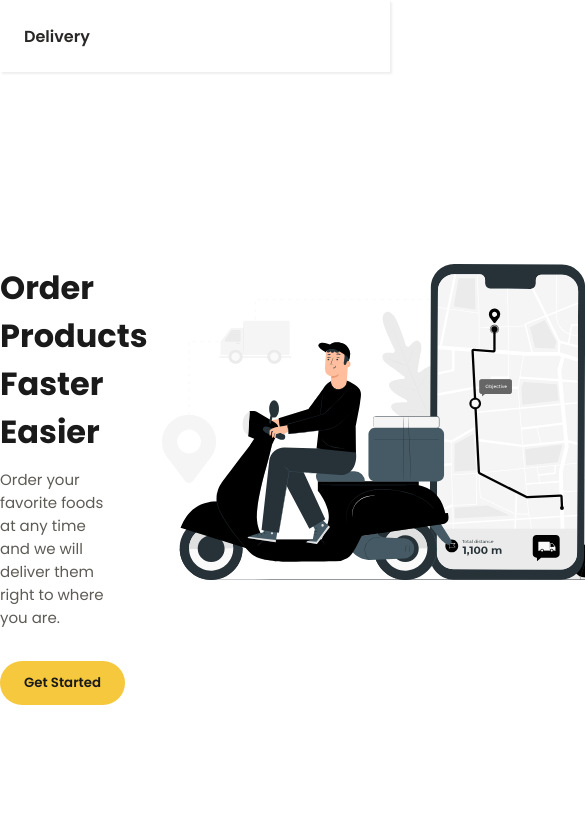
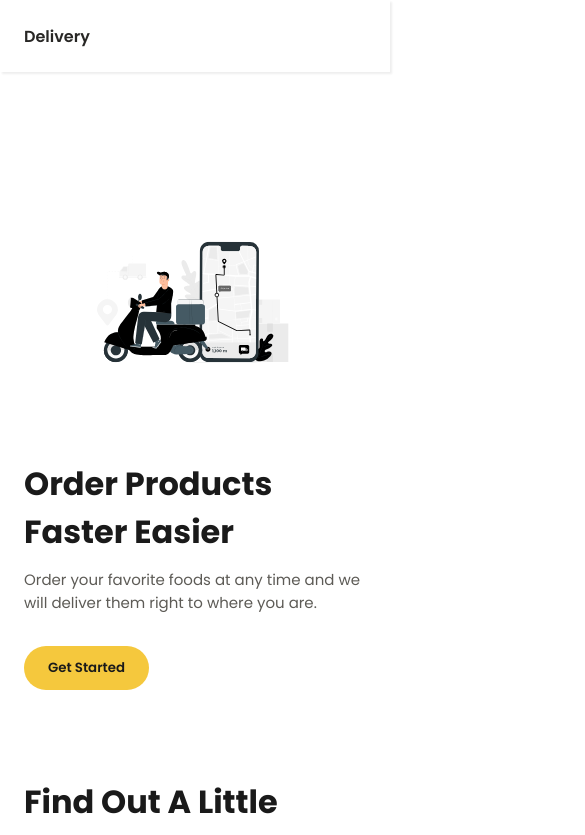
Before and after one commit to Usama1190/foodies-spot, a React (Vite) app: page / in a window 390 px wide. Shown: the top 835 px of the page, 585 px wide, since content can reach past the window. Built offline with nearby package versions, Linux system fonts and the light colour scheme.

Commit message:
Hero section on working which is layouting on Jan 31, 25

```diff
--- a/src/components/Hero/Hero.jsx
+++ b/src/components/Hero/Hero.jsx
@@ -15,7 +15,7 @@ const Hero = ({ data }) => {
   } = data;
   return (
     <div className={styles.hrwp}>
-      <div className={isrotate ? `${styles.her}` : `${styles.hrciwp}`}>
+      <div className={isrotate ? `${styles.her} ${styles.hrciwp}` : `${styles.hrciwp}`}>
         <div className={styles.hrcwp}>
           <h1 className={styles.hrt}>{title}</h1>
           <p className={styles.hrdc}>{description}</p>
--- a/src/components/Hero/Hero.module.css
+++ b/src/components/Hero/Hero.module.css
@@ -1,10 +1,12 @@
 .hrwp {
     width: 100%;
+    box-sizing: border-box;
     padding: 96px 0 32px;
 }
 
 .hrciwp {
     max-width: 968px;
+    box-sizing: border-box;
     padding: 96px 0 32px;
     display: flex;
     margin: 0 auto;
@@ -16,6 +18,7 @@
     display: flex;
     flex-direction: column;
     justify-content: center;
+    /* border: 1px solid red; */
 }
 
 .hrt {
@@ -33,12 +36,7 @@
 }
 
 .her {
-    max-width: 968px;
-    padding: 96px 0 32px;
-    display: flex;
-    justify-content: space-between;
     flex-direction: row-reverse;
-    margin: 0 auto;
 }
 
 .hrbw {
@@ -47,3 +45,67 @@
     grid-gap: .5rem;
     gap: .5rem;
 }
+
+.hriwp {
+    /* border: 1px solid red; */
+}
+
+@media (max-width: 1024px) {
+    .hrciwp {
+        margin: 0 24px;
+    }
+
+    .hrcwp {
+        /* border: 1px solid red; */
+    }
+
+    .hriwp {
+        /* border: 1px solid red; */
+        /* width: 55%; */
+    }
+
+    .hrdc {
+        width: 100%;
+    }
+}
+
+@media (max-width: 576px) {
+    .hrciwp {
+        display: flex;
+        flex-direction: column-reverse;
+        padding: 72px 0 16px;
+    }
+
+    .her {
+        flex-direction: column;
+    }
+
+    .hrwp {
+        padding: 0;
+    }
+
+    .hrcwp {
+        /* border: 1px solid red; */
+        width: 100%;
+    }
+
+    .hriwp {
+        /* border: 1px solid red; */
+        display: flex;
+        justify-content: center;
+    }
+
+    .hriwp img {
+        /* border: 1px solid red; */
+        width: 60% !important;
+    }
+
+    .hrdc {
+        width: 100%;
+        /* border: 1px solid red; */
+    }
+
+    .hrt {
+        width: 100%;
+    }
+}
--- a/src/utils/constant/heroData.js
+++ b/src/utils/constant/heroData.js
@@ -6,7 +6,7 @@ const heroData = [
         btnLink: ['/'],
         imgUrl: './assets/imgs/bannerImage.svg',
         imgAlt: 'food delivery rider image',
-        imgLaout: { 'width': '540px', 'height': '316px' }
+        imgLaout: { 'width': '33.75rem', 'height': '19.75rem' }
     },
     {
         title: 'Find Out A Little More About Us',
@@ -14,14 +14,14 @@ const heroData = [
         imgUrl: './assets/imgs/bannerImage2.svg',
         imgAlt: 'delivery boy on the door',
         isrotate: true,
-        imgLaout: { 'width': '470px', 'height': '355px' }
+        imgLaout: { 'max-width': '29.375rem', 'max-height': '22.1875rem' }
     },
     {
         title: 'Your Safety Is Important',
         description: 'When your order reaches you, we have the health safety protocols, so that you are protected from any disease. Watch the video of how the delivery is made.',
         imgUrl: './assets/imgs/bannerImage3.svg',
         imgAlt: 'delivery boy deliver order',
-        imgLaout: { 'width': '470px', 'height': '333px' }
+        imgLaout: { 'max-width': '29.375rem', 'max-height': '20.8125rem' }
     },
     {
         title: 'Watch Your Delivery At Any Time',
@@ -32,7 +32,7 @@ const heroData = [
         imgUrl: './assets/imgs/bannerImage4.svg',
         imgAlt: 'delivery boy set location',
         isrotate: true,
-        imgLaout: { 'width': '470px', 'height': '386px' }
+        imgLaout: { 'max-width': '29.375rem', 'max-height': '24.125rem' }
     }
 ]
 
```
Also changed, not shown: 1 other file (tests, documents, lock files or other folders).
